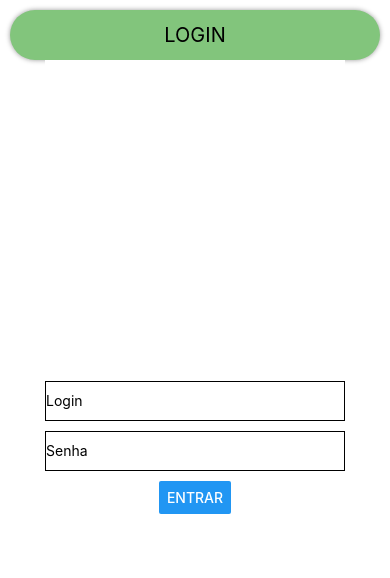
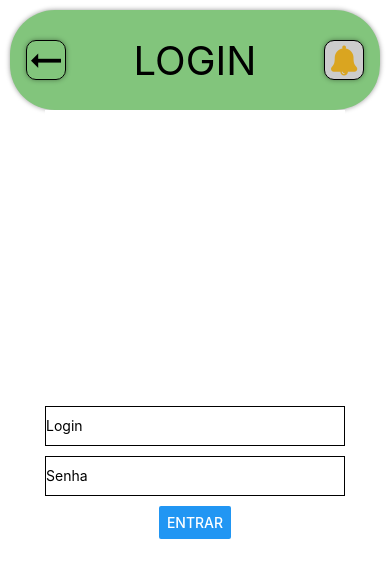
Before and after one commit to rmshimomura/Reserva-de-Salas, a React Native app in the folder Reserva-de-Salas/: screen / in a window 390 px wide. Shown: the top 578 px of the page. Built offline with nearby package versions, Linux system fonts and the light colour scheme.

Commit message:
TopBar com botões funcionais.

```diff
--- a/Reserva-de-Salas/Components/Menus/Login.js
+++ b/Reserva-de-Salas/Components/Menus/Login.js
@@ -49,7 +49,7 @@ export default class Login extends Component {
     render() {
 
         return (
-                <Tela name="LOGIN">
+                <Tela name="LOGIN" returnBtn={true} notificationBtn={true}>
                     <View style={styles.container}>
                         <TextInput style={styles.input} placeholder="Login" onChangeText={login => this.setState({ login })} />
                         <TextInput secureTextEntry style={styles.input} placeholder="Senha" onChangeText={hash => this.setState({ hash })} />
--- a/Reserva-de-Salas/Components/Telas/Tela.js
+++ b/Reserva-de-Salas/Components/Telas/Tela.js
@@ -1,43 +1,42 @@
 import React from 'react'
 import { View, Text, StyleSheet, TouchableHighlight } from 'react-native'
 import { useNavigation } from '@react-navigation/native';
+import Icon from 'react-native-vector-icons/Fontisto'
 
 const BACKGROUND = '#FFFFFF'
 const TOPTAB_COLOR = '#82C57C'
 const TEXT_COLOR = '#000000'
-const FONT_SIZE = 20
+const FONT_SIZE = 40
 const FONT_WEIGHT = 'regular'
 
 const ReturnButton = (display) => {
-    if(display === true){
-        return (
+
+    return display ? (
             <TouchableHighlight style={styles.returnButton}
                 onPress={() => navigation.goBack()}>
-                <View style={{ flex: 1 }}>
-                    <Text>
-                        +
-                    </Text>
+                <View style={styles.iconContainer}>
+                    <Icon name='arrow-left-l'
+                        size={30}
+                        color={'black'} />
                 </View>
             </TouchableHighlight>
         )
-    }
-    return null
+    : null
 }
 
 const NotificationButton = (display) => {
-    if(display === true){
-        return (
-            <TouchableHighlight style={styles.notificationButton}
-                onPress={() => alert('Notificações')}>
-                <View style={{ flex: 1 }}>
-                    <Text>
-                        -
-                    </Text>
-                </View>
-            </TouchableHighlight>
-        )
-    }
-    return null
+
+    return display ? (
+        <TouchableHighlight style={styles.notificationsButton}
+            onPress={() => {}}>
+            <View style={styles.iconContainer}>
+                <Icon name='bell-alt'
+                    size={30}
+                    color={'goldenrod'} />
+            </View>
+        </TouchableHighlight>
+    )
+    : null
 }
 
 const Tela = (props) => {
@@ -75,7 +74,7 @@ const styles = StyleSheet.create({
         alignItems: 'center'
     },
     topBar: {
-        height: 50,
+        height: 100,
         padding: 8,
         flexDirection: 'row',
         width: '100%',
@@ -96,32 +95,40 @@ const styles = StyleSheet.create({
     },
     returnButton: {
         margin: 8,
-        height: 30,
-        width: 30,
+        height: 40,
+        width: 40,
         backgroundColor: 'transparent',
+        underlayColor: '#fff',
+        borderRadius: 10,
         activeOpacity: 0.5,
         borderColor: '#000',
         borderWidth: 1,
-        // alignSelf: 'center',
-        // shadowOpacity: 0.4,
-        // shadowRadius: 5,
-        // shadowColor: '#000000',
-        // shadowOffset: {width: 0, height: 0}
+        alignSelf: 'center',
+        shadowOpacity: 0.4,
+        shadowRadius: 5,
+        shadowColor: '#000000',
+        shadowOffset: {width: 0, height: 0}
     },
-    notificationButton: {
+    notificationsButton: {
         margin: 8,
-        height: 30,
-        width: 30,
+        height: 40,
+        width: 40,
         backgroundColor: '#cccccc',
-        borderRadius: 20,
+        underlayColor: '#fff',
+        borderRadius: 10,
         activeOpacity: 0.5,
         borderColor: '#000',
         borderWidth: 1,
-        // alignSelf: 'center',
-        // shadowOpacity: 0.4,
-        // shadowRadius: 5,
-        // shadowColor: '#000000',
-        // shadowOffset: {width: 0, height: 0}
+        alignSelf: 'center',
+        shadowOpacity: 0.4,
+        shadowRadius: 5,
+        shadowColor: '#000000',
+        shadowOffset: {width: 0, height: 0}
+    },
+    iconContainer: {
+        flex: 1,
+        justifyContent: 'center',
+        alignItems: 'center'
     }
 })
 
```
